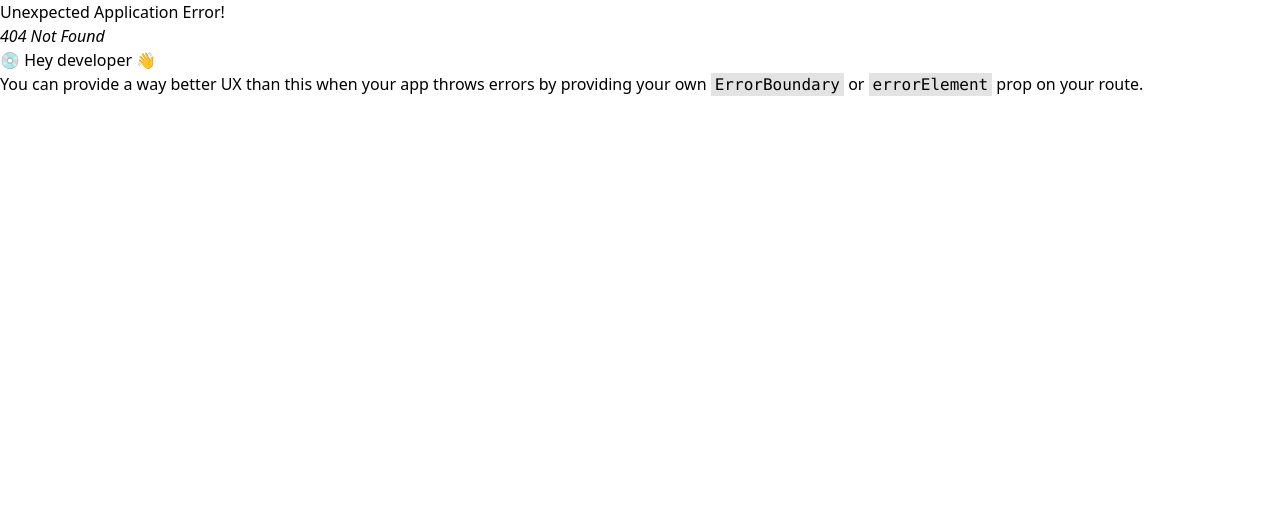
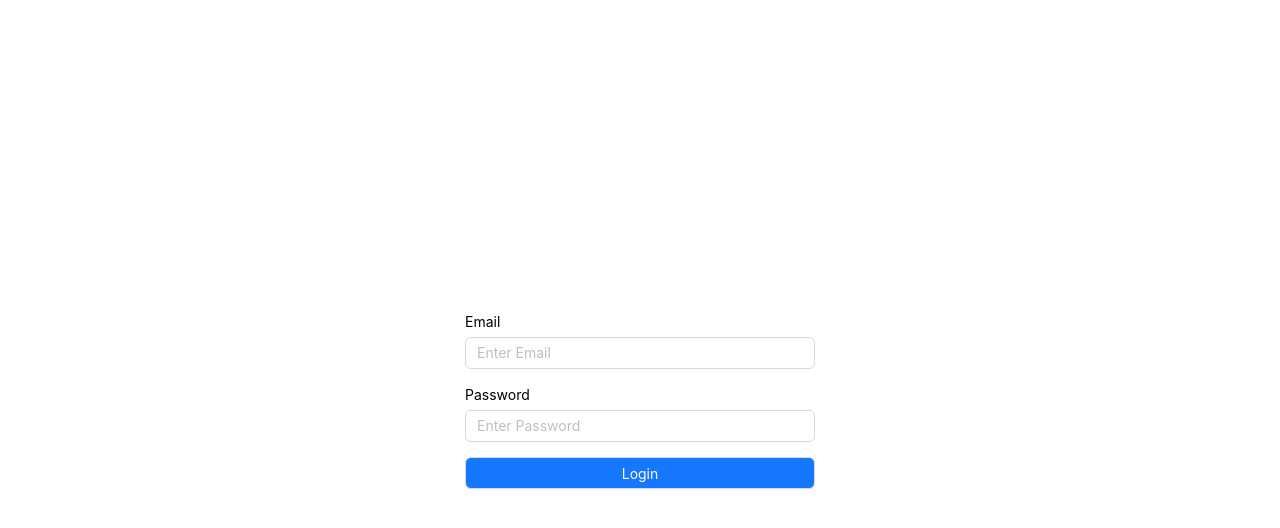
Before and after one commit to maniksarker25/portfolio-dashboard-client, a React (Vite) app: page /login in a window 1280 px wide. Before the commit this address had no page. Shown: the top 528 px of the page. Built offline with nearby package versions, Linux system fonts and the light colour scheme.

Commit message:
create login page

```diff
--- a/src/App.tsx
+++ b/src/App.tsx
@@ -1,10 +1,12 @@
 import MainLayout from "./components/layout/MainLayout";
+import ProtectedRoute from "./components/layout/ProtectedRoute";
 
 function App() {
   return (
     <>
-      <MainLayout />
-      {/* <h1>Nice to meet you</h1> */}
+      <ProtectedRoute>
+        <MainLayout />
+      </ProtectedRoute>
     </>
   );
 }
--- /dev/null
+++ b/src/components/form/PFrom.tsx
@@ -0,0 +1,30 @@
+import { ReactNode } from "react";
+import {
+  FieldValues,
+  FormProvider,
+  SubmitHandler,
+  useForm,
+} from "react-hook-form";
+type TFormProps = {
+  onSubmit: SubmitHandler<FieldValues>;
+  children: ReactNode;
+  defaultValues?: Record<string, unknown>;
+};
+type TFormConfig = {
+  defaultValues?: Record<string, unknown>;
+};
+const PForm = ({ onSubmit, children, defaultValues }: TFormProps) => {
+  const formConfig: TFormConfig = {};
+  if (defaultValues) {
+    formConfig["defaultValues"] = defaultValues;
+  }
+
+  const methods = useForm(formConfig);
+  return (
+    <FormProvider {...methods}>
+      <form onSubmit={methods.handleSubmit(onSubmit)}>{children}</form>
+    </FormProvider>
+  );
+};
+
+export default PForm;
--- /dev/null
+++ b/src/components/form/PInput.tsx
@@ -0,0 +1,47 @@
+import { Input } from "antd";
+import { Controller, useFormContext } from "react-hook-form";
+type TInputProps = {
+  type: string;
+  name: string;
+  label: string;
+  notRequired?: boolean;
+};
+const PInput = ({ type, name, label, notRequired }: TInputProps) => {
+  const {
+    control,
+    formState: { errors },
+  } = useFormContext();
+  const rules = !notRequired
+    ? { required: `Please enter ${label || name}` }
+    : {};
+
+  return (
+    <div style={{ marginBottom: "15px" }}>
+      {label ? <p style={{ marginBottom: "5px" }}>{label}</p> : null}
+      <Controller
+        name={name}
+        control={control}
+        // rules={!required && { required: `Please enter ${label || name}` }}
+        rules={rules}
+        render={({ field }) => (
+          <div>
+            <Input
+              style={{ width: "350px" }}
+              placeholder={`Enter ${label || name}`}
+              {...field}
+              type={type}
+              id={name}
+            />
+            {errors[name] && (
+              <p style={{ color: "red" }}>
+                {(errors[name]?.message as string) || "This field is required"}
+              </p>
+            )}
+          </div>
+        )}
+      />
+    </div>
+  );
+};
+
+export default PInput;
--- /dev/null
+++ b/src/components/form/PSelect.tsx
@@ -0,0 +1,55 @@
+import { Select } from "antd";
+import { Controller, useFormContext } from "react-hook-form";
+
+const { Option } = Select;
+
+type TSelectProps = {
+  name: string;
+  label: string;
+  options: { value: string; label: string }[];
+};
+
+const PSelect = ({ name, label, options }: TSelectProps) => {
+  const {
+    control,
+    formState: { errors },
+  } = useFormContext();
+
+  return (
+    <div style={{ marginBottom: "15px" }}>
+      {label && <p style={{ marginBottom: "5px" }}>{label}</p>}
+      <Controller
+        name={name}
+        control={control}
+        rules={{ required: `Please select ${label || name}` }}
+        render={({ field }) => (
+          <div>
+            <Select
+              style={{ width: "350px" }}
+              {...field}
+              showSearch
+              placeholder={`Select ${label || name}`}
+              optionFilterProp="children"
+              filterOption={(input, option) =>
+                option?.children.toLowerCase().indexOf(input.toLowerCase()) >= 0
+              }
+            >
+              {options.map((opt) => (
+                <Option key={opt.value} value={opt.value}>
+                  {opt.label}
+                </Option>
+              ))}
+            </Select>
+            {errors[name] && (
+              <p style={{ color: "red" }}>
+                {(errors[name]?.message as string) || "This field is required"}
+              </p>
+            )}
+          </div>
+        )}
+      />
+    </div>
+  );
+};
+
+export default PSelect;
--- a/src/components/layout/MainLayout.tsx
+++ b/src/components/layout/MainLayout.tsx
@@ -1,24 +1,28 @@
 import { Layout, Menu, MenuProps } from "antd";
 
-import { NavLink } from "react-router-dom";
+import { NavLink, Outlet } from "react-router-dom";
 const { Header, Content, Footer, Sider } = Layout;
 const MainLayout = () => {
   const portfolioItems: MenuProps["items"] = [
     {
       key: "1",
-      label: <NavLink to={"/"}>Gift Inventory</NavLink>,
+      label: <NavLink to={"/"}>Basic Information</NavLink>,
     },
     {
       key: "2",
-      label: <NavLink to={"add-gift"}>Add Gift</NavLink>,
+      label: <NavLink to={"skills"}>Skills</NavLink>,
     },
     {
       key: "3",
-      label: <NavLink to={"sale-history"}>Sale History</NavLink>,
+      label: <NavLink to={"add-project"}>Add Project</NavLink>,
     },
     {
       key: "4",
-      label: <NavLink to={"coupon"}>Coupon</NavLink>,
+      label: <NavLink to={"projects"}>Projects</NavLink>,
+    },
+    {
+      key: "5",
+      label: <NavLink to={"blogs"}>Blogs</NavLink>,
     },
   ];
   return (
@@ -85,7 +89,7 @@ const MainLayout = () => {
               minHeight: 360,
             }}
           >
-            content
+            <Outlet />
           </div>
         </Content>
         <Footer style={{ textAlign: "center" }}>
--- /dev/null
+++ b/src/pages/AddProject.tsx
@@ -0,0 +1,5 @@
+const AddProject = () => {
+  return <div>add project</div>;
+};
+
+export default AddProject;
--- /dev/null
+++ b/src/pages/Blogs.tsx
@@ -0,0 +1,5 @@
+const Blogs = () => {
+  return <div>Blogs</div>;
+};
+
+export default Blogs;
--- /dev/null
+++ b/src/pages/Login.tsx
@@ -0,0 +1,38 @@
+import { Button, Row } from "antd";
+import PForm from "../components/form/PFrom";
+import PInput from "../components/form/PInput";
+import { useState } from "react";
+
+const Login = () => {
+  const [errorMessage, setErrorMessage] = useState("");
+  const onSubmit = async () => {};
+  return (
+    <div>
+      {" "}
+      <Row style={{ height: "100vh" }} justify={"center"} align={"middle"}>
+        <PForm onSubmit={onSubmit}>
+          <PInput type={"email"} name={"email"} label={"Email"} />
+          <PInput type={"password"} name={"password"} label={"Password"} />
+          {errorMessage && (
+            <p style={{ color: "red", marginBottom: "7px" }}>{errorMessage}</p>
+          )}
+
+          <div>
+            <Button
+              style={{
+                width: "100%",
+                backgroundColor: "#1677FF",
+                color: "white",
+              }}
+              htmlType="submit"
+            >
+              Login
+            </Button>
+          </div>
+        </PForm>
+      </Row>
+    </div>
+  );
+};
+
+export default Login;
--- /dev/null
+++ b/src/pages/Projects.tsx
@@ -0,0 +1,5 @@
+const Projects = () => {
+  return <div>Projects</div>;
+};
+
+export default Projects;
--- /dev/null
+++ b/src/pages/Skills.tsx
@@ -0,0 +1,5 @@
+const Skills = () => {
+  return <div>skills</div>;
+};
+
+export default Skills;
```
Also changed, not shown: src/routes/routes.tsx (+25 -4 lines).
